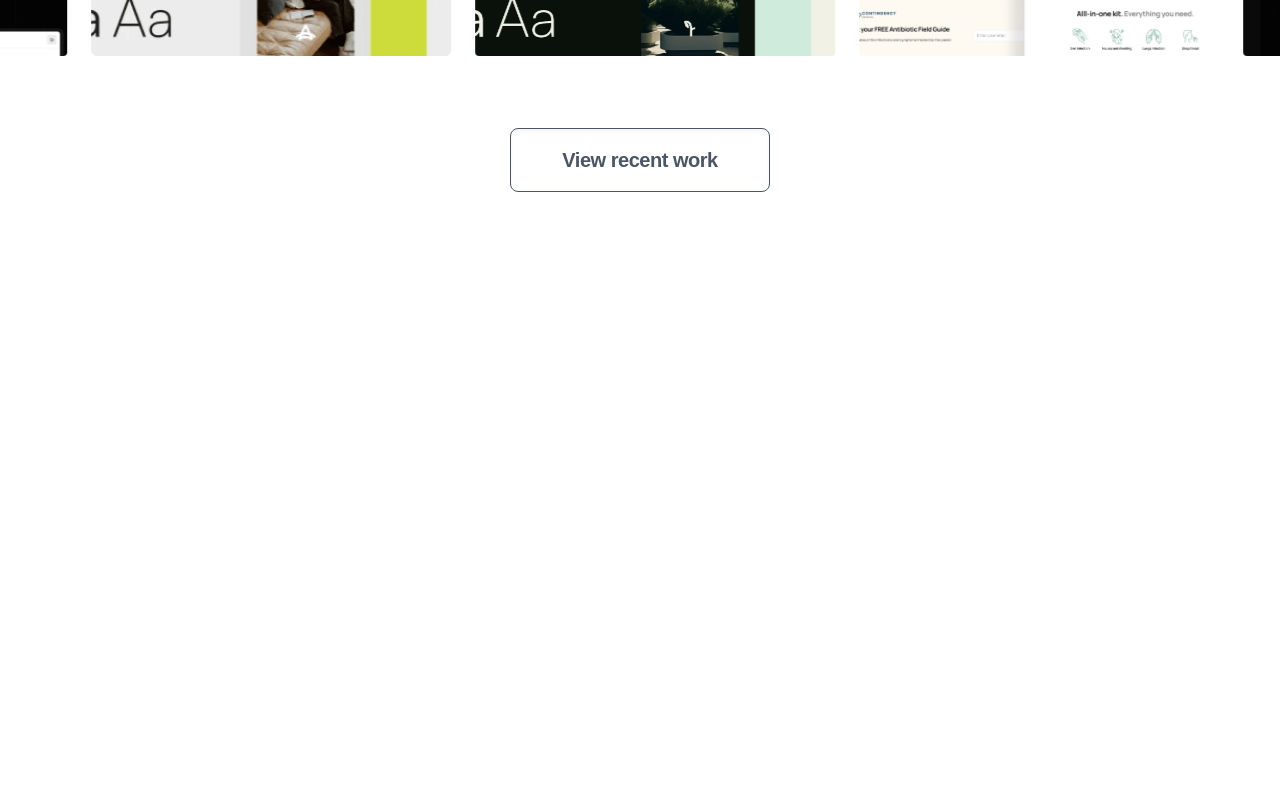
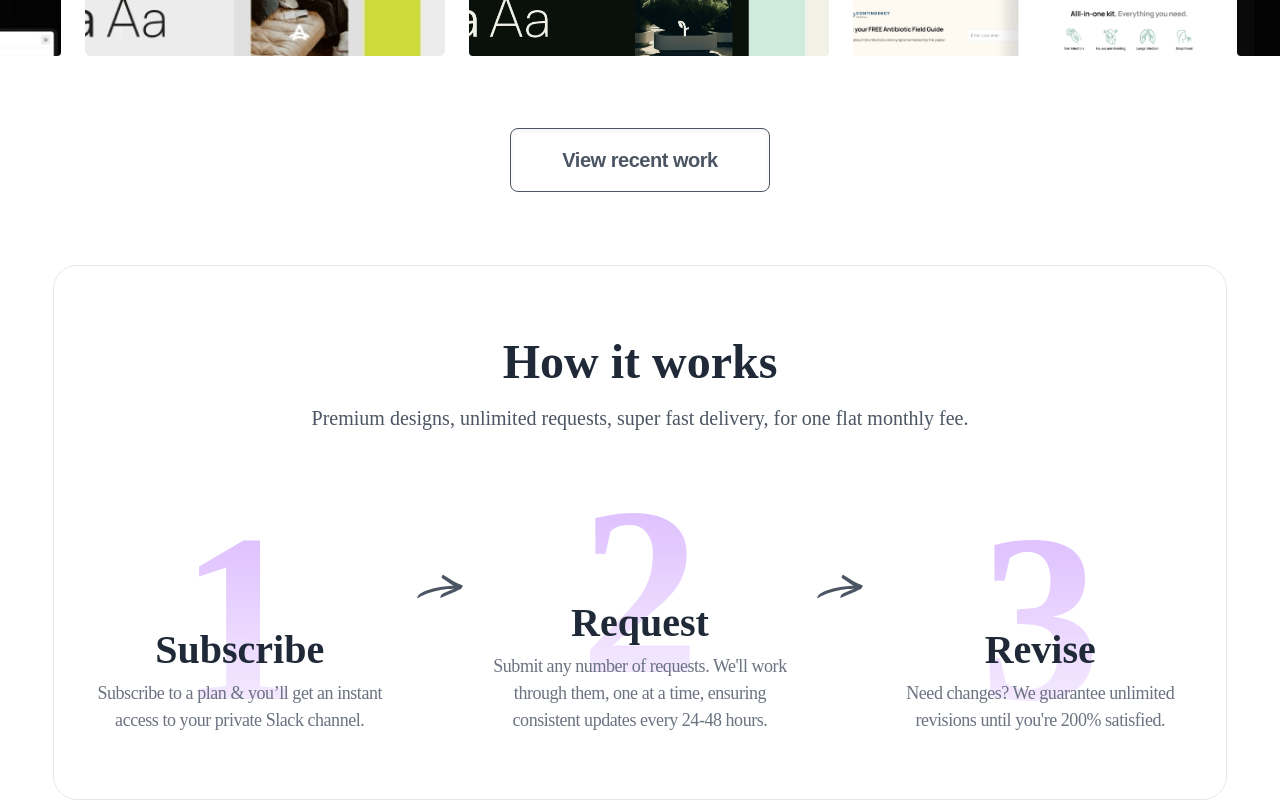
Before and after one commit to ankitt26/unicraft, a React (Vite) app: page / in a window 1280 px wide. Shown: the part 1208-2008 px from the top of the page. Before the commit the page ends 1473 px from the top, so only its background shows below. Built offline with nearby package versions, Linux system fonts and the light colour scheme; a web font is replaced by a local one.

Commit message:
create howitwork section

```diff
--- a/src/App.jsx
+++ b/src/App.jsx
@@ -3,6 +3,7 @@ import "./App.css";
 import Header from "./components/header";
 import { HeroSection } from "./components/herosection";
 import RecentWork from "./components/recentwork";
+import HowItWork from "./components/howitwork";
 
 function App() {
   return (
@@ -10,6 +11,7 @@ function App() {
       <Header />
       <HeroSection />
       <RecentWork />
+      <HowItWork />
     </>
   );
 }
--- /dev/null
+++ b/src/components/howitwork.jsx
@@ -0,0 +1,42 @@
+import Workdetail from "./mini/workdetail";
+import RightCurveArrow from "../assets/right_curve_arrow.svg";
+export default function HowItWork() {
+  return (
+    <div className="mx-auto flex h-[535px] w-11/12 flex-col items-center justify-center gap-3 rounded-3xl border border-gray-200">
+      <h2 className=" ligh text-5xl font-bold leading-[60px] text-gray-800">
+        How it works
+      </h2>
+      <p className="break-words text-xl font-medium text-gray-600">
+        Premium designs, unlimited requests, super fast delivery, for one flat
+        monthly fee.
+      </p>
+      <div className="mt-[60px] flex w-[95%] flex-row items-center justify-between">
+        <Workdetail
+          num={1}
+          head="Subscribe"
+          para="Subscribe to a plan & you’ll get an instant access to your private Slack channel."
+        />
+        <img
+          src={RightCurveArrow}
+          alt="Right curve arrow"
+          className="relative bottom-8"
+        />
+        <Workdetail
+          num={2}
+          head="Request"
+          para="Submit any number of requests. We'll work through them, one at a time, ensuring consistent updates every 24-48 hours."
+        />
+        <img
+          src={RightCurveArrow}
+          alt="Right curve arrow"
+          className="relative bottom-8"
+        />
+        <Workdetail
+          num={3}
+          head="Revise"
+          para="Need changes? We guarantee unlimited revisions until you're 200% satisfied."
+        />
+      </div>
+    </div>
+  );
+}
--- /dev/null
+++ b/src/components/mini/workdetail.jsx
@@ -0,0 +1,17 @@
+export default function Workdetail(props) {
+  const { num, head, para } = props;
+
+  return (
+    <div className="flex h-[230px] basis-1/3 flex-col items-center justify-end">
+      <div className="relative top-[178px] z-0 h-auto w-auto text-[240px] font-bold text-transparent">
+        <span className="bg-gradient-to-b from-purple-300 to-purple-50 bg-clip-text ">
+          {num}
+        </span>
+      </div>
+      <div className="z-10 text-[40px] font-black text-gray-800">{head}</div>
+      <p className="z-10 max-w-[300px] break-words text-center text-lg font-medium leading-normal tracking-tight text-gray-500">
+        {para}
+      </p>
+    </div>
+  );
+}
```
Also changed, not shown: src/assets/right_curve_arrow.svg (added).
